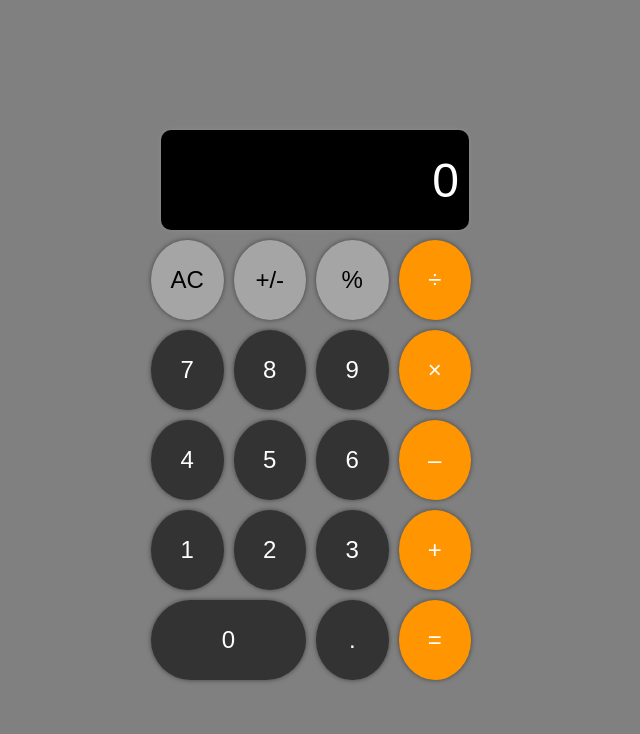
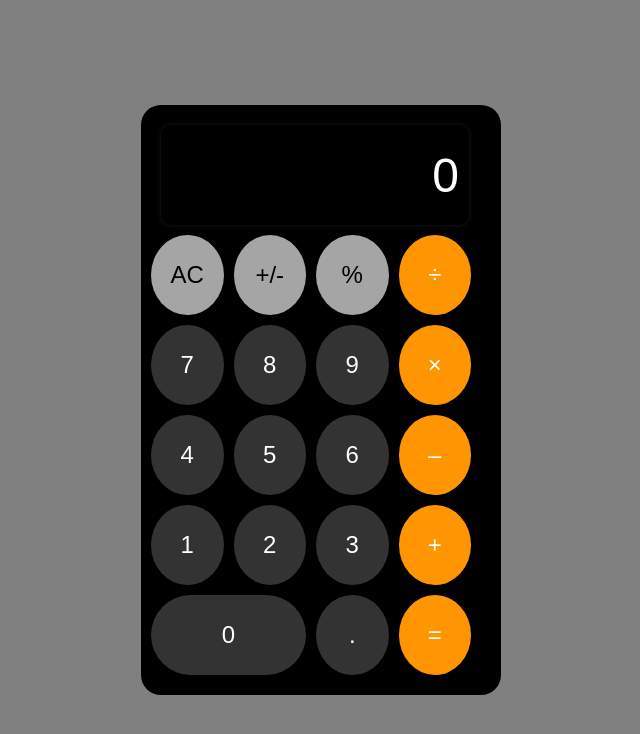
Before and after one commit to CARBON03/Calculator, a plain HTML site: page index.html in a window 1280 px wide. Shown: the whole page, without its empty margins (319-959 px from the left). Drawn offline with Linux system fonts and the light colour scheme.

Commit message:
Update styles.css

```diff
--- a/styles.css
+++ b/styles.css
@@ -74,3 +74,11 @@ button.zero {
   grid-column: span 2;
   border-radius: 40px;
 }
+
+.mainCalculatorBlock{
+  background-color: #000;
+  border-radius: 20px;
+  padding: 10px;
+  padding-top: 10px;
+  padding-bottom: 20px;
+}
```
